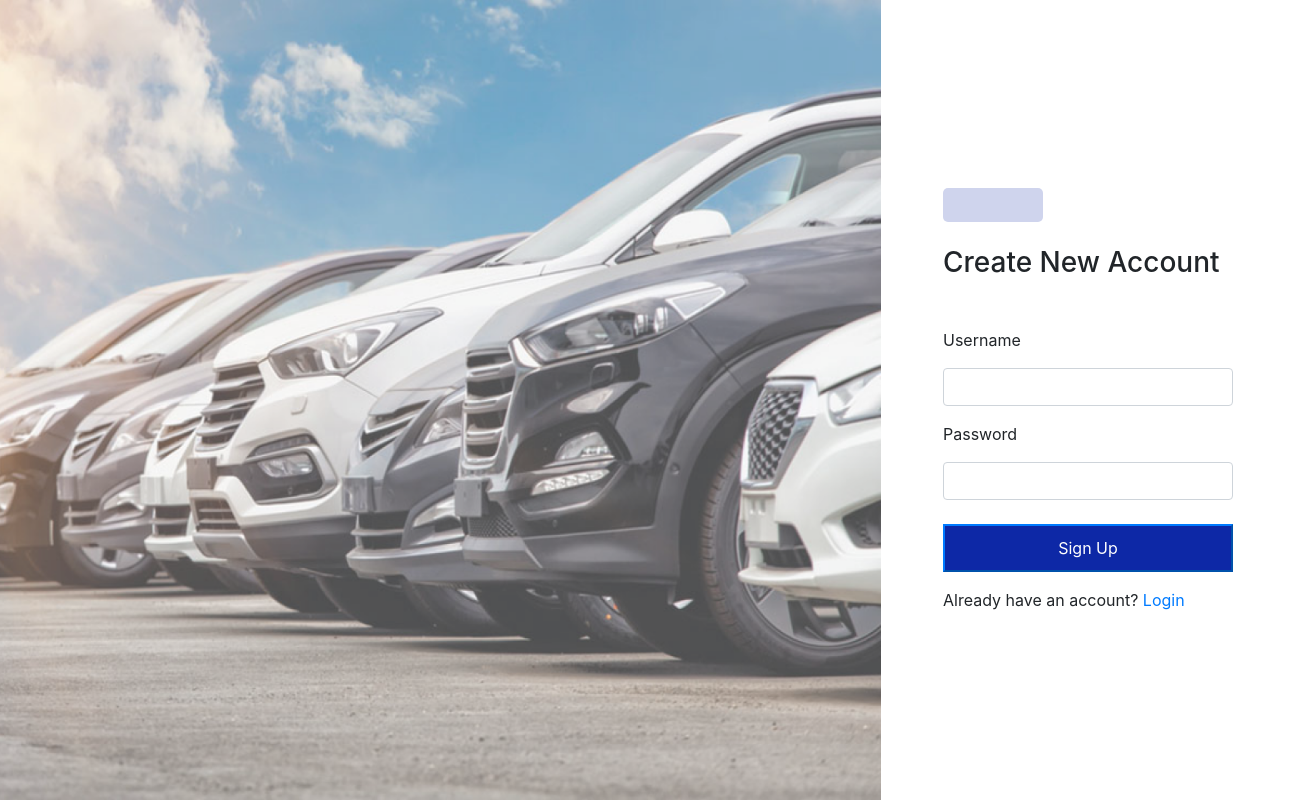
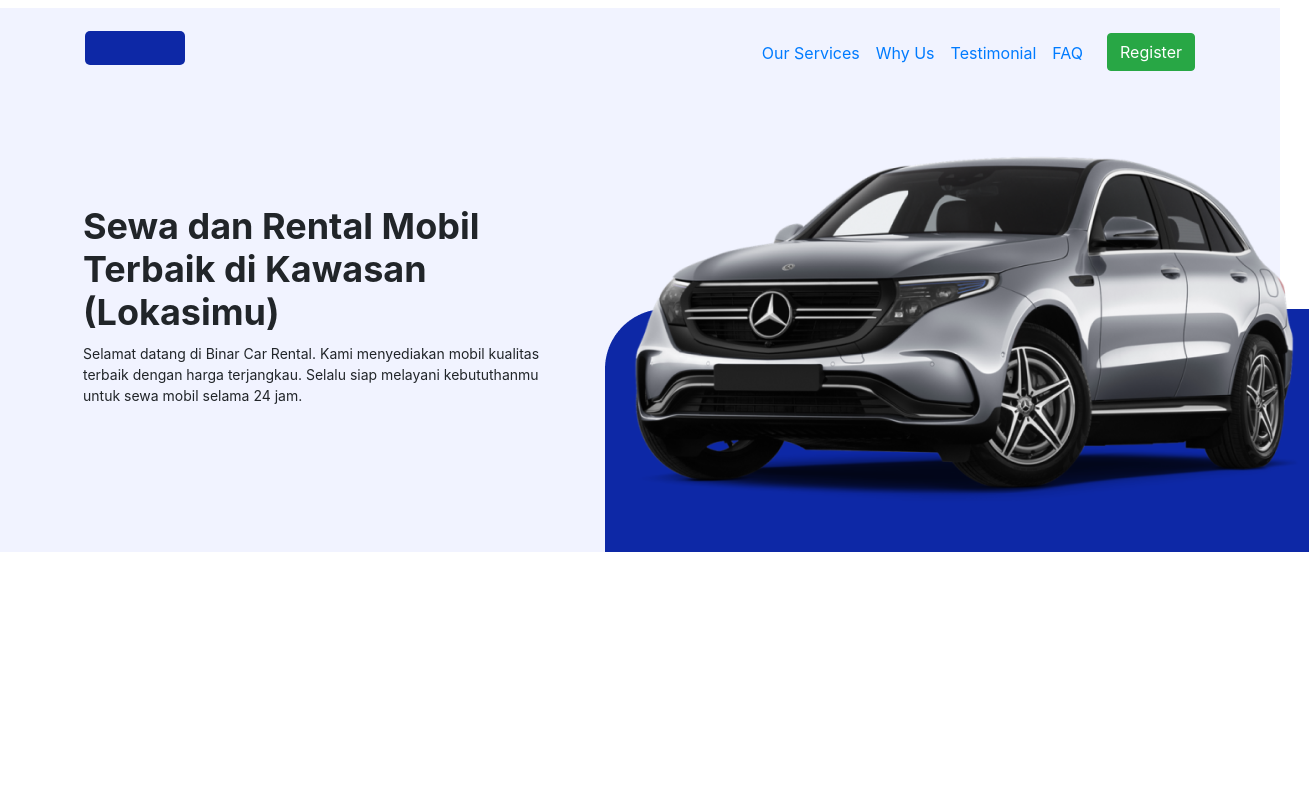
Before and after one commit to ramd24/Challenge6-Binar, a React (Create React App) app: page / in a window 1280 px wide. Shown: the whole page, 1309 px wide, since content can reach past the window. Built offline with nearby package versions, Linux system fonts and the light colour scheme.

Commit message:
tampilan user dan admin dashboard

```diff
--- a/src/App.js
+++ b/src/App.js
@@ -1,12 +1,12 @@
 import { Routes, Route} from 'react-router-dom'
-import Home from './Page/Home';
+import UserDasboard from './Page/UserDashboard';
 import Login from './Page/Login';
 import Register from './Page/Register';
 
 function App() {
   return (
     <>
-        <Register/>
+        <UserDasboard/>
     </>
   );
 }
--- a/src/Page/Home.js
+++ /dev/null
@@ -1,9 +0,0 @@
-import React from 'react'
-
-const Home = () => {
-  return (
-    <div>Home</div>
-  )
-}
-
-export default Home
--- a/src/Page/Register.js
+++ b/src/Page/Register.js
@@ -23,7 +23,7 @@ const Register = () => {
                                 <input type="password" className="form-control mb-3" id="password" />
                             </div>
                             <input type="submit" value="Sign Up" className={`${style.btn} btn-block btn-primary`} />
-                            <div className='textSignUp'>Already have an account? <a href='#'> Login</a></div>
+                            <div className={style.textSignUp}>Already have an account? <a href='#'> Login</a></div>
                         </form>
                 </div>
             </div>
--- /dev/null
+++ b/src/Page/UserDashboard.js
@@ -0,0 +1,56 @@
+import React from 'react'
+import style from './pages.module.css'
+import homeCar from '../img/img_car.png'
+
+const Home = () => {
+  return (
+    <>
+      <nav className="navbar navbar-expand-lg mt-2 sticky-top " style={{backgroundColor:'#F1F3FF'}}>
+        <div className="container">
+          <div className={`${style.boxHome} mb-4`}></div>
+          <button className="navbar-toggler custom-toggler" type="button" data-bs-toggle="collapse" data-bs-target="#navbarNav" aria-controls="navbarNav" aria-expanded="false" aria-label="Toggle navigation">
+            <span className="navbar-toggler-icon"></span>
+          </button>
+          <div className="collapse navbar-collapse justify-content-end" id="navbarNav">
+            <ul className="navbar-nav">
+              <li className="nav-item">
+                <a className="nav-link" aria-current="page" href="#">Our Services</a>
+              </li>
+              <li className="nav-item">
+                <a className="nav-link" href="#">Why Us</a>
+              </li>
+              <li className="nav-item">
+                <a className="nav-link" href="#">Testimonial</a>
+              </li>
+              <li className="nav-item">
+                <a className="nav-link " href="#">FAQ</a>
+              </li>
+              <li className="nav-item">
+                <button className="register btn btn-success ml-3">Register</button>
+              </li>
+            </ul>
+          </div>
+        </div>
+      </nav>
+
+      <section className='welcome d-flex align-item-center' style={{backgroundColor:'#F1F3FF'}}>
+            <div className='container-fluid mt-5 d-flex'>
+                <div className='container'>
+                    <div className="row px-5">
+                        <div className={`col-6 ${style.welcomeText}`}>
+                            <h1 className={style.sewa}>Sewa dan Rental Mobil Terbaik di Kawasan (Lokasimu)</h1>
+                            <p className={style.selamat}>Selamat datang di Binar Car Rental. Kami menyediakan mobil kualitas terbaik dengan harga terjangkau. Selalu siap melayani kebututhanmu untuk sewa mobil selama 24 jam.</p>
+                        </div>
+                        <div className={`col-6 ${style.welcomeImage}`}>
+                            <img src={homeCar} alt="Gambar Mobil"/>
+                        </div>
+                    </div>
+                </div>
+
+            </div>
+      </section>
+    </>
+  )
+}
+
+export default Home
--- a/src/Page/pages.module.css
+++ b/src/Page/pages.module.css
@@ -27,3 +27,23 @@
   .textSignUp{
       font-size: 14px;
   }
+
+.welcomeText{
+    padding-top: 60px;
+    margin-left: -50px;
+}
+.sewa{
+    font-size: 36px;
+    font-weight: 700;
+}
+.selamat{
+    font-size: 14px;
+}
+
+div.boxHome {
+  height: 34px;
+  width: 100px;
+  background-color: #0D28A6;
+  border-radius: 5px;
+  margin-top: 15px;
+}
```
Also changed, not shown: src/Page/AdminDashbord.js (added, +9 -0 lines), src/img/img_car.png (added).
